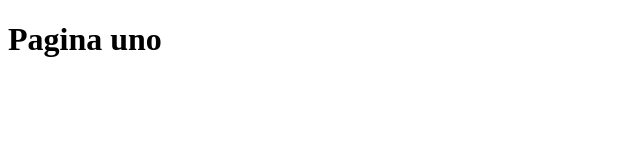
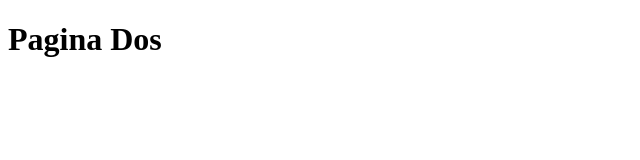
Before and after one commit to freddy-mendez/ejercicio_2, a plain HTML site: page index.html in a window 1280 px wide. Shown: the full height of the page, 0-640 px from the left. Drawn offline with Linux system fonts and the light colour scheme.

Commit message:
Update index.html
Ajuste encabezado

```diff
--- a/index.html
+++ b/index.html
@@ -7,6 +7,6 @@
     <title>Pagina uno</title>
 </head>
 <body>
-    <h1>Pagina uno</h1>
+    <h1>Pagina Dos</h1>
 </body>
 </html>
```
